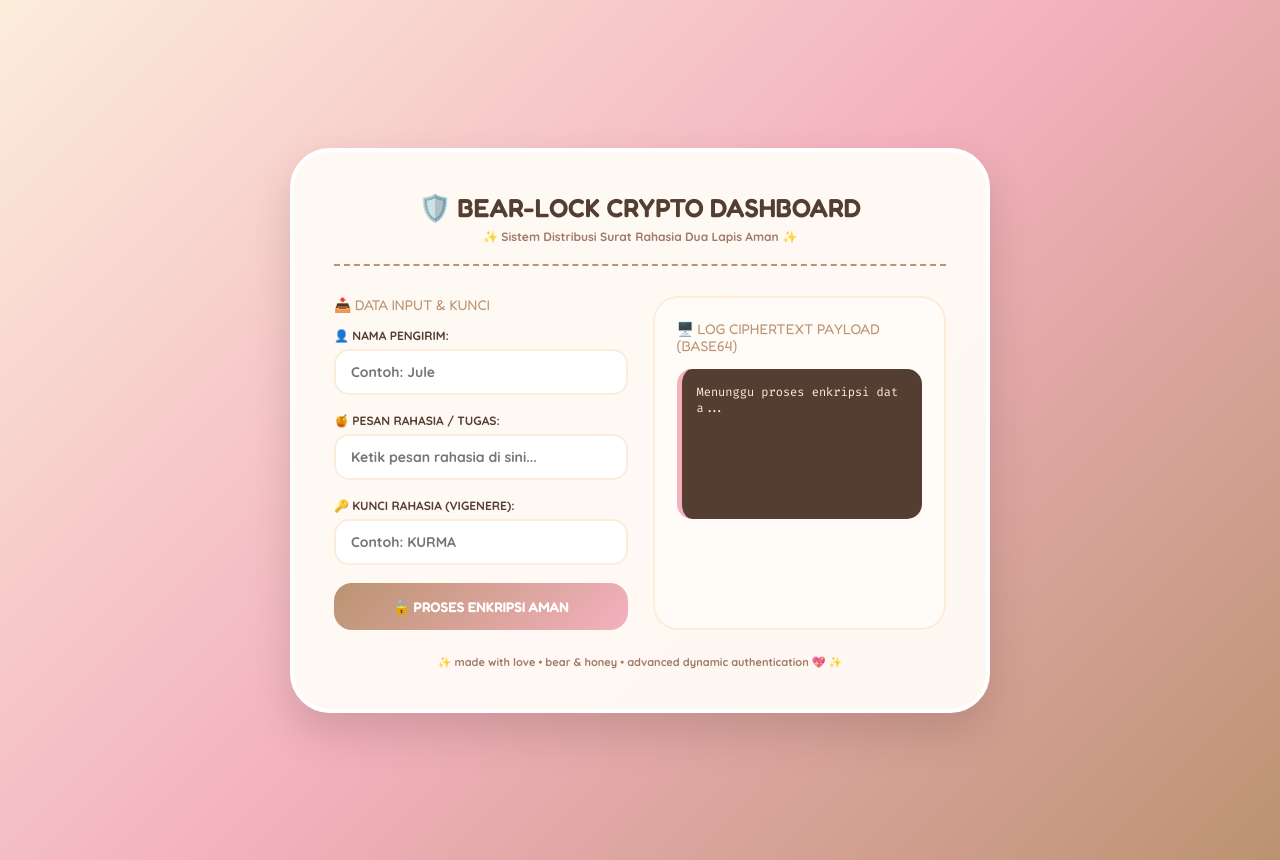
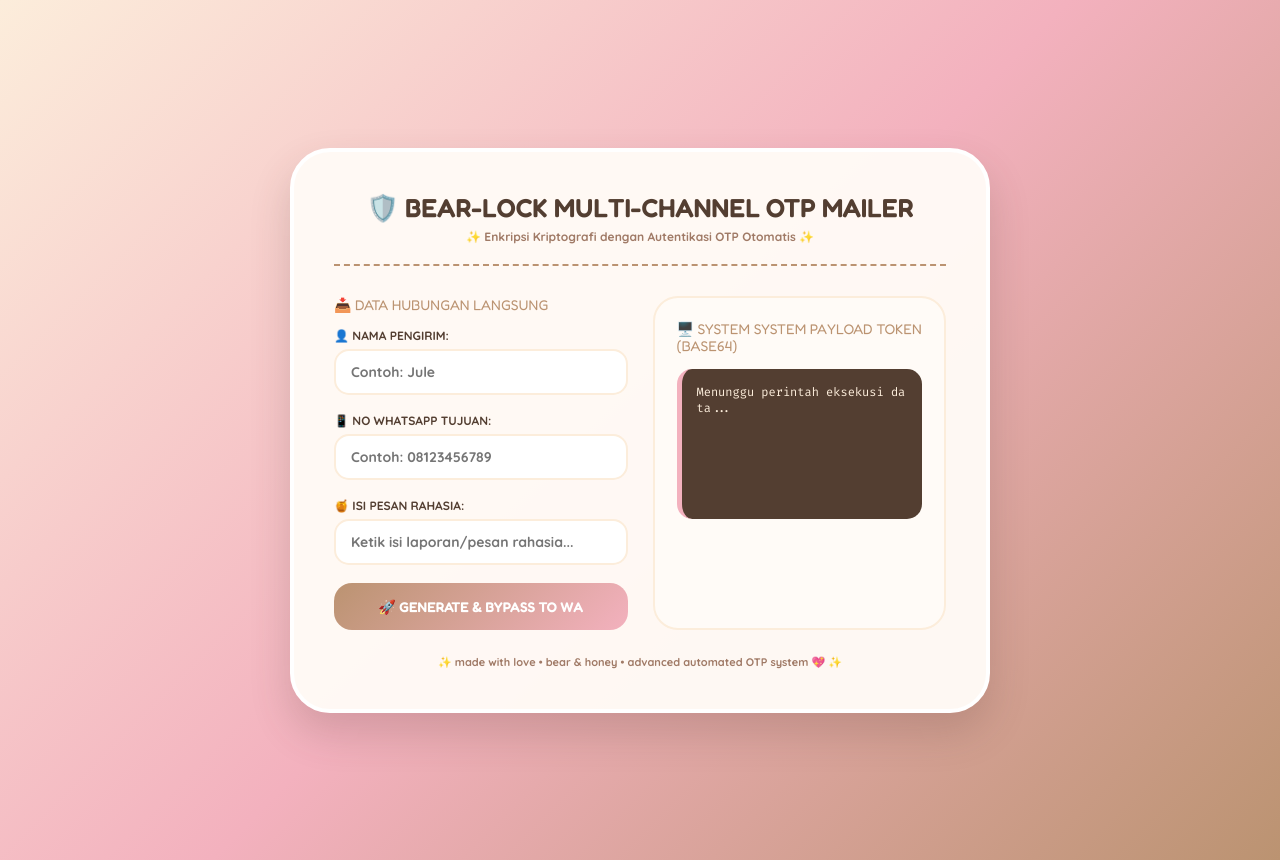
Before and after one commit to zoyyaza/project-kripto, a Flask app: page / in a window 1280 px wide. Run offline with Flask 3, Linux system fonts and the light colour scheme.

Commit message:
feat: hapus input kunci, tambahkan auto OTP generator dan bypass nomor WA langsung

```diff
--- a/app.py
+++ b/app.py
@@ -1,10 +1,16 @@
 from flask import Flask, render_template, request, jsonify
 import base64
+import random
 import urllib.parse
 
 app = Flask(__name__)
 
-# --- FUNGSI KRIPTOR (VIGENERE) ---
+# --- FUNGSI GENERATE OTP ACAK ---
+def generate_otp():
+    # Membuat 6 digit angka acak sebagai kunci pengganti Vigenere manual
+    return str(random.randint(100000, 999999))
+
+# --- FUNGSI KRIPTOR VIGENERE (Sistem yang menentukan kunci memakai OTP) ---
 def vigenere_encrypt(plaintext, key):
     cipher_text = []
     key = key.upper()
@@ -37,63 +43,68 @@ def vigenere_decrypt(ciphertext, key):
 def index():
     return render_template('index.html')
 
-# --- 1. GENERATE LINK AMAN (TANPA MEMASUKKAN KUNCI DI LINK) ---
+# --- 1. PROSES OTP & DIRECT LINK WA ---
 @app.route('/generate_link', methods=['POST'])
 def generate_link():
     data = request.json
     nama = data.get('nama', '')
+    whatsapp = data.get('whatsapp', '')
     pesan = data.get('pesan', '')
-    kunci = data.get('kunci', '')
 
-    if not pesan or not kunci:
-        return jsonify({'error': 'Pesan dan Kunci wajib diisi'}), 400
+    if not pesan or not whatsapp:
+        return jsonify({'error': 'Nomor WA dan Pesan wajib diisi!'}), 400
 
-    # Lapis 1: Enkripsi pesan asli dengan Vigenere
-    vigenere_result = vigenere_encrypt(pesan, kunci)
+    # Format nomor WA agar seragam menggunakan standar internasional (62)
+    if whatsapp.startswith('0'):
+        whatsapp = '62' + whatsapp[1:]
+    elif whatsapp.startswith('+'):
+        whatsapp = whatsapp.replace('+', '')
 
-    # Lapis 2: Token hanya berisi (Nama Pengirim | Teks Terenkripsi Vigenere) -> KUNCI TIDAK IKUT DIMASUKKAN
-    raw_token = f"{nama}|{vigenere_result}"
+    # OTOMATISASI: Sistem membuat kunci OTP sendiri secara rahasia
+    otp_key = generate_otp()
+
+    # Lapis 1: Enkripsi pesan dengan kunci OTP otomatis
+    ciphertext = vigenere_encrypt(pesan, otp_key)
+
+    # Lapis 2: Token hanya berisi Nama dan Ciphertext (Kunci OTP tidak dibocorkan di URL!)
+    raw_token = f"{nama}|{ciphertext}"
     secure_token = base64.b64encode(raw_token.encode('utf-8')).decode('utf-8')
 
     base_url = request.url_root
     full_crypto_link = f"{base_url}decrypt_link?token={secure_token}"
 
-    wa_text = f"🔒 *BEAR-LOCK SECURE MAIL*\n\nAda pesan rahasia dari *{nama}*.\n\n⚠️ Link ini dilindungi enkripsi.\nSilakan klik tautan di bawah ini dan masukkan Kunci Rahasia yang sudah disepakati untuk membaca isi pesan:\n\n{full_crypto_link}"
-    wa_api_link = f"https://api.whatsapp.com/send?text={urllib.parse.quote(wa_text)}"
+    # Isi pesan teks yang langsung ditembak ke WhatsApp tujuan
+    wa_text = f"🔒 *BEAR-LOCK SECURE MAIL*\n\nHalo, ada pesan rahasia khusus untuk Anda dari *{nama}*.\n\n🔗 *Link Akses Pesan*:\n{full_crypto_link}\n\n🔑 *KODE OTP DEKRIPSI ANDA*:\n{otp_key}\n\n_(Jangan bocorkan kode OTP ini kepada siapapun)_"
+
+    # Bypass langsung menggunakan parameter phone=
+    wa_direct_link = f"https://api.whatsapp.com/send?phone={whatsapp}&text={urllib.parse.quote(wa_text)}"
 
     return jsonify({
         'token': secure_token,
-        'wa_link': wa_api_link
+        'wa_link': wa_direct_link
     })
 
-# --- 2. HALAMAN TANTANGAN KUNCI & PROSES DEKRIPSI ---
+# --- 2. GERBANG VERIFIKASI OTP ---
 @app.route('/decrypt_link', methods=['GET', 'POST'])
 def decrypt_link():
     token = request.args.get('token', '')
     if not token:
-        return "Token tidak valid!", 400
+        return "Token Kadaluwarsa atau Tidak Valid!", 400
 
     try:
-        # Bongkar Base64 untuk mengambil nama dan ciphertext-nya
         decoded_str = base64.b64decode(token.encode('utf-8')).decode('utf-8')
-        nama, vigenere_result = decoded_str.split('|')
+        nama, ciphertext = decoded_str.split('|')
     except:
-        return "Token rusak atau dimanipulasi!", 400
+        return "Token mengalami kerusakan struktur!", 400
 
-    # Jika user baru klik link dari WA (Masih metode GET)
     if request.method == 'GET':
         return render_template('index.html', mode='challenge', nama=nama, token=token)
 
-    # Jika user sudah mengetikkan kunci lalu klik tombol "BONGKAR" (Metode POST)
-    kunci_input = request.form.get('kunci_input', '')
+    # Memeriksa OTP yang dimasukkan penerima di web
+    otp_input = request.form.get('otp_input', '')
+    original_pesan = vigenere_decrypt(ciphertext, otp_input)
 
-    # Coba dekripsi menggunakan kunci yang diinput user
-    original_pesan = vigenere_decrypt(vigenere_result, kunci_input)
-
-    # Validasi sederhana: Jika hasilnya hancur atau tidak ada huruf alfabet yang terbaca normal
-    # Kita kembalikan mode sukses tapi teksnya berupa kode hancur, atau beri tahu kuncinya salah.
-    # Di Vigenere klasik, salah kunci = hasil teksnya jadi karakter acak berantakan.
-    return render_template('index.html', mode='success', nama=nama, pesan=original_pesan, kunci=kunci_input)
+    return render_template('index.html', mode='success', nama=nama, pesan=original_pesan, kunci=otp_input)
 
 if __name__ == '__main__':
     app.run(debug=True)
--- a/templates/index.html
+++ b/templates/index.html
@@ -3,7 +3,7 @@
 <head>
     <meta charset="UTF-8">
     <meta name="viewport" content="width=device-width, initial-scale=1.0">
-    <title>Bear-Lock Advanced Mailer</title>
+    <title>Bear-Lock OTP Mailer</title>
     <link href="https://fonts.googleapis.com/css2?family=Fredoka:wght@400;600&family=Quicksand:wght@500;700&family=Fira+Code:wght@400;500&display=swap" rel="stylesheet">
 
     <style>
@@ -141,35 +141,35 @@
 
         {% if not mode %}
         <div class="header">
-            <h1>🛡️ BEAR-LOCK CRYPTO DASHBOARD</h1>
-            <div style="font-size: 12px; color: #a07a66; margin-top: 6px; font-weight: bold;">✨ Sistem Distribusi Surat Rahasia Dua Lapis Aman ✨</div>
+            <h1>🛡️ BEAR-LOCK MULTI-CHANNEL OTP MAILER</h1>
+            <div style="font-size: 12px; color: #a07a66; margin-top: 6px; font-weight: bold;">✨ Enkripsi Kriptografi dengan Autentikasi OTP Otomatis ✨</div>
         </div>
 
         <div class="grid-layout">
             <div>
-                <div class="panel-title">📥 DATA INPUT & KUNCI</div>
+                <div class="panel-title">📥 DATA HUBUNGAN LANGSUNG</div>
                 <div class="input-group">
                     <label>👤 NAMA PENGIRIM:</label>
                     <input type="text" id="nama" class="input-box" placeholder="Contoh: Jule" required>
                 </div>
                 <div class="input-group">
-                    <label>🍯 PESAN RAHASIA / TUGAS:</label>
-                    <input type="text" id="pesan" class="input-box" placeholder="Ketik pesan rahasia di sini..." required>
+                    <label>📱 NO WHATSAPP TUJUAN:</label>
+                    <input type="text" id="whatsapp" class="input-box" placeholder="Contoh: 08123456789" required>
                 </div>
                 <div class="input-group">
-                    <label>🔑 KUNCI RAHASIA (VIGENERE):</label>
-                    <input type="text" id="kunci" class="input-box" placeholder="Contoh: KURMA" required>
+                    <label>🍯 ISI PESAN RAHASIA:</label>
+                    <input type="text" id="pesan" class="input-box" placeholder="Ketik isi laporan/pesan rahasia..." required>
                 </div>
-                <button type="button" class="btn btn-generate" onclick="processCrypto()">🔒 PROSES ENKRIPSI AMAN</button>
+                <button type="button" class="btn btn-generate" onclick="processCrypto()">🚀 GENERATE & BYPASS TO WA</button>
             </div>
 
             <div class="output-panel">
                 <div>
-                    <div class="panel-title">🖥️ LOG CIPHERTEXT PAYLOAD (BASE64)</div>
-                    <div id="token-box" class="live-preview">Menunggu proses enkripsi data...</div>
+                    <div class="panel-title">🖥️ SYSTEM SYSTEM PAYLOAD TOKEN (BASE64)</div>
+                    <div id="token-box" class="live-preview">Menunggu perintah eksekusi data...</div>
                 </div>
                 <div>
-                    <a id="wa-btn" href="#" target="_blank" class="btn btn-wa">💬 RELEASE CIPHERTEXT TO WA</a>
+                    <a id="wa-btn" href="#" target="_blank" class="btn btn-wa">💬 TRANSMIT DIRECT TO TARGET NUMBER</a>
                 </div>
             </div>
         </div>
@@ -177,35 +177,34 @@
 
         {% if mode == 'challenge' %}
         <div class="header">
-            <h1>🚨 SECURITY CHALLENGE INSTALLED</h1>
-            <div style="font-size: 12px; color: #cc3333; margin-top: 6px; font-weight: bold;">Jalur Terkunci! Verifikasi Identitas Anda</div>
+            <h1>🚨 MULTI-FACTOR OTP CHALLENGE</h1>
+            <div style="font-size: 12px; color: #cc3333; margin-top: 6px; font-weight: bold;">Jalur Komunikasi Diamankan</div>
         </div>
 
         <div class="challenge-box">
-            <h3 style="margin-top: 0; font-family: 'Fredoka', sans-serif; color: #d84315;">🔒 Akses Ditahan</h3>
-            <p>Ada pesan rahasia dari <strong>{{ nama }}</strong>. Untuk membaca pesan ini, Anda wajib memasukkan Kunci Rahasia yang valid.</p>
+            <h3 style="margin-top: 0; font-family: 'Fredoka', sans-serif; color: #d84315;">🔒 Token Validasi Diperlukan</h3>
+            <p>Halo, ada kiriman pesan terenkripsi dari <strong>{{ nama }}</strong>. Untuk membuka brankas, silakan masukkan 6 digit kode OTP yang tertera pada chat WhatsApp Anda.</p>
 
             <form action="/decrypt_link?token={{ token }}" method="POST">
                 <div class="input-group" style="margin-top: 15px;">
-                    <label style="color: #d84315;">🔑 MASUKKAN KUNCI DEKRIPSI:</label>
-                    <input type="text" name="kunci_input" class="input-box" style="border-color: #ffe082;" placeholder="Ketik kunci di sini..." required>
+                    <label style="color: #d84315;">🔑 MASUKKAN 6 DIGIT OTP KUNCI:</label>
+                    <input type="text" name="otp_input" class="input-box" style="border-color: #ffe082; font-family: 'Fira Code', monospace; text-align: center; font-size: 18px; letter-spacing: 4px;" placeholder="******" maxlength="6" required>
                 </div>
-                <button type="submit" class="btn btn-decrypt">🔓 BONGKAR & BACA PESAN</button>
+                <button type="submit" class="btn btn-decrypt">🔓 DEKRIPSI PAYLOAD SEKARANG</button>
             </form>
         </div>
         {% endif %}
 
         {% if mode == 'success' %}
         <div class="header">
-            <h1>🔓 OUTPUT INTERPRETATION DATA</h1>
-            <div style="font-size: 12px; color: #a07a66; margin-top: 6px; font-weight: bold;">Hasil Pemrosesan Mesin Kriptografi</div>
+            <h1>🔓 DATA INTERPRETATION DECRYPTED</h1>
+            <div style="font-size: 12px; color: #a07a66; margin-top: 6px; font-weight: bold;">Data Autentikasi Berhasil Dicocokkan</div>
         </div>
 
         <div class="success-box">
-            <h3 style="margin-top: 0; font-family: 'Fredoka', sans-serif;">🎯 Proses Selesai</h3>
-            <p><strong>👤 Pengirim:</strong> {{ nama }}</p>
-            <p><strong>🔑 Kunci Digunakan:</strong> <span style="font-family: 'Fira Code', monospace; background: #c8e6c9; padding: 2px 6px; border-radius: 5px;">{{ kunci }}</span></p>
-            <p style="font-size: 11px; color: #666; font-style: italic;">Note: Jika tulisan di bawah ini berupa teks hancur abjad acak, berarti Kunci Rahasia yang Anda masukkan SALAH.</p>
+            <h3 style="margin-top: 0; font-family: 'Fredoka', sans-serif;">🎯 Berhasil Dibongkar</h3>
+            <p><strong>👤 Pengirim Valid:</strong> {{ nama }}</p>
+            <p><strong>🔑 Token OTP Validasi:</strong> <span style="font-family: 'Fira Code', monospace; background: #c8e6c9; padding: 2px 6px; border-radius: 5px;">{{ kunci }}</span></p>
             <hr style="border: 0; border-top: 1px solid #81c784; margin: 15px 0;">
             <p><strong>✉️ ISI PESAN SEBENARNYA:</strong></p>
             <div style="background: white; padding: 15px; border-radius: 12px; font-weight: 600; color: #1b5e20;">
@@ -216,25 +215,25 @@
         {% endif %}
 
         <div class="footer-bar">
-            ✨ made with love • bear & honey • advanced dynamic authentication 💖 ✨
+            ✨ made with love • bear & honey • advanced automated OTP system 💖 ✨
         </div>
     </div>
 
     <script>
         function processCrypto() {
             const nama = document.getElementById('nama').value;
+            const whatsapp = document.getElementById('whatsapp').value;
             const pesan = document.getElementById('pesan').value;
-            const kunci = document.getElementById('kunci').value;
 
-            if (!pesan || !kunci) {
-                alert("Pesan dan Kunci tidak boleh kosong!");
+            if (!pesan || !whatsapp) {
+                alert("Nomor WA dan Pesan wajib diisi!");
                 return;
             }
 
             fetch('/generate_link', {
                 method: 'POST',
                 headers: { 'Content-Type': 'application/json' },
-                body: JSON.stringify({ nama: nama, pesan: pesan, kunci: kunci })
+                body: JSON.stringify({ nama: nama, whatsapp: whatsapp, pesan: pesan })
             })
             .then(response => response.json())
             .then(data => {
```
